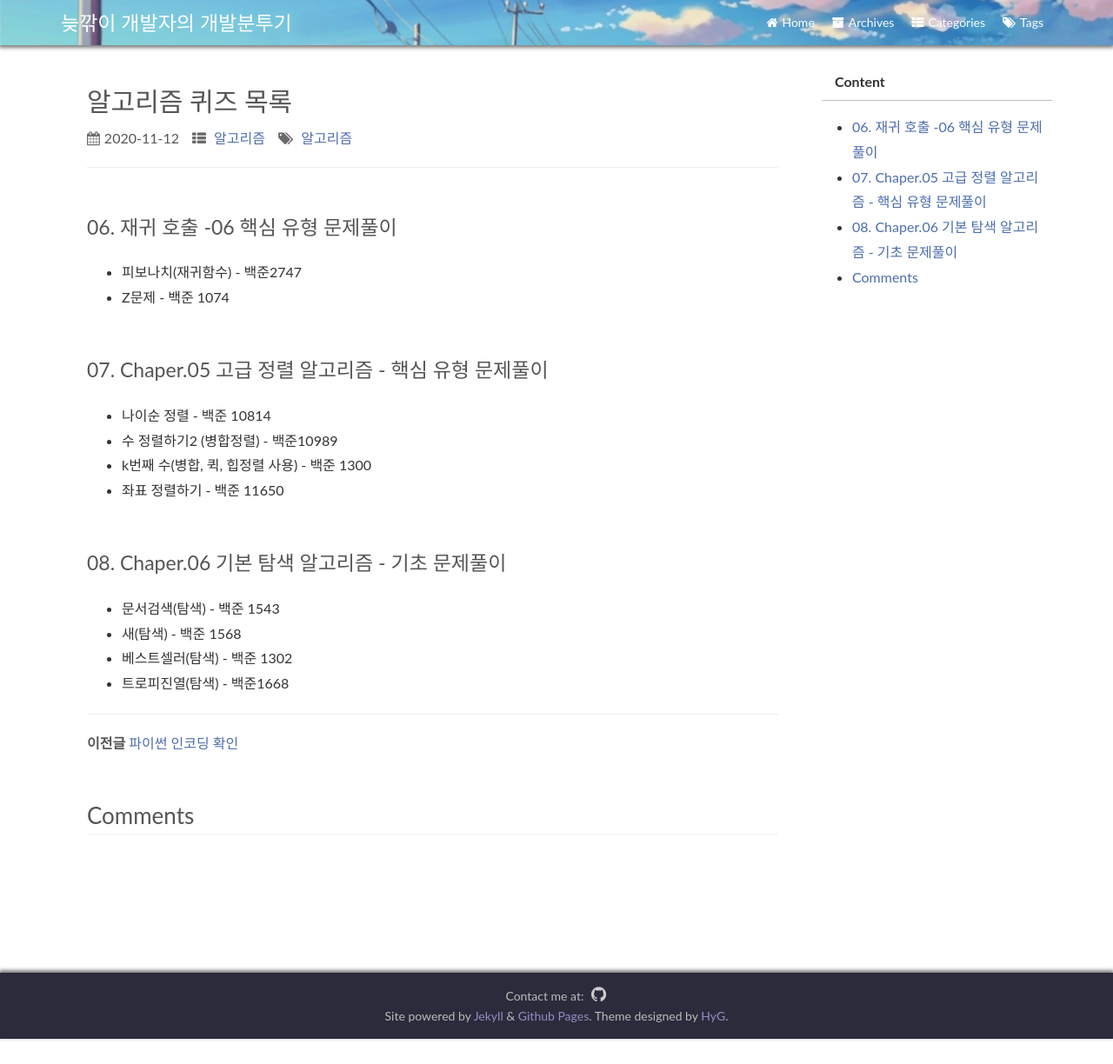
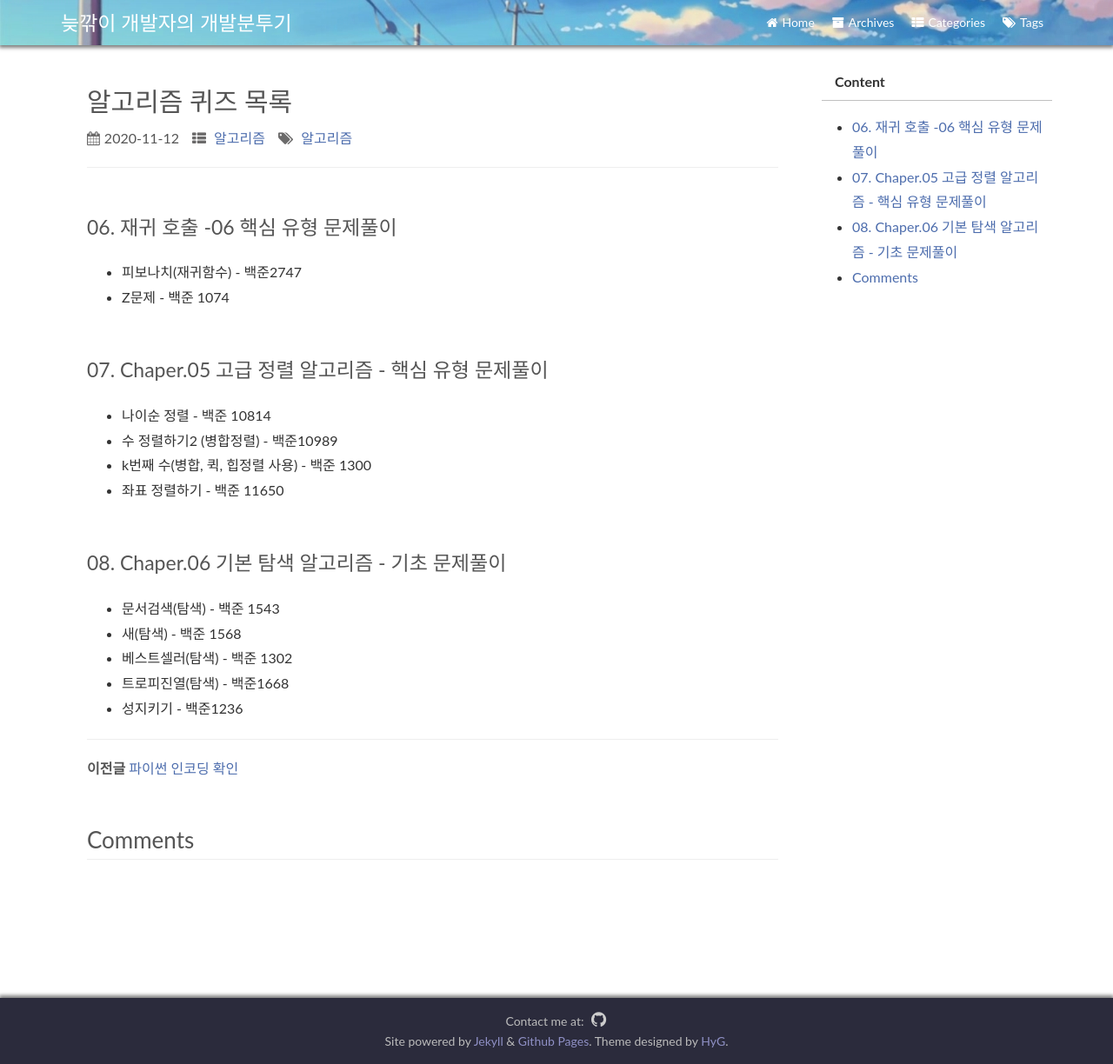
Before and after one commit to isaac1102/isaac1102.github.io, a Jekyll site: the page built from _posts/2020-11-12-quiz_list.md, in a window 1280 px wide. Shown: the whole page at 87% size. Built offline with Jekyll 4.4.1, drawn with Linux system fonts in a browser that asks for light colours; comment, search, counter and statistics services are not loaded; a style sheet for code colours, icons or effects is not loaded; before the commit the page ends 1195 px from its top, so only the background shows below that.

Commit message:
20201112-2

```diff
--- a/_posts/2020-11-12-quiz_list.md
+++ b/_posts/2020-11-12-quiz_list.md
@@ -23,3 +23,4 @@ tags: 알고리즘
 - 새(탐색) - 백준 1568
 - 베스트셀러(탐색) - 백준 1302
 - 트로피진열(탐색) - 백준1668
+- 성지키기 - 백준1236
```
